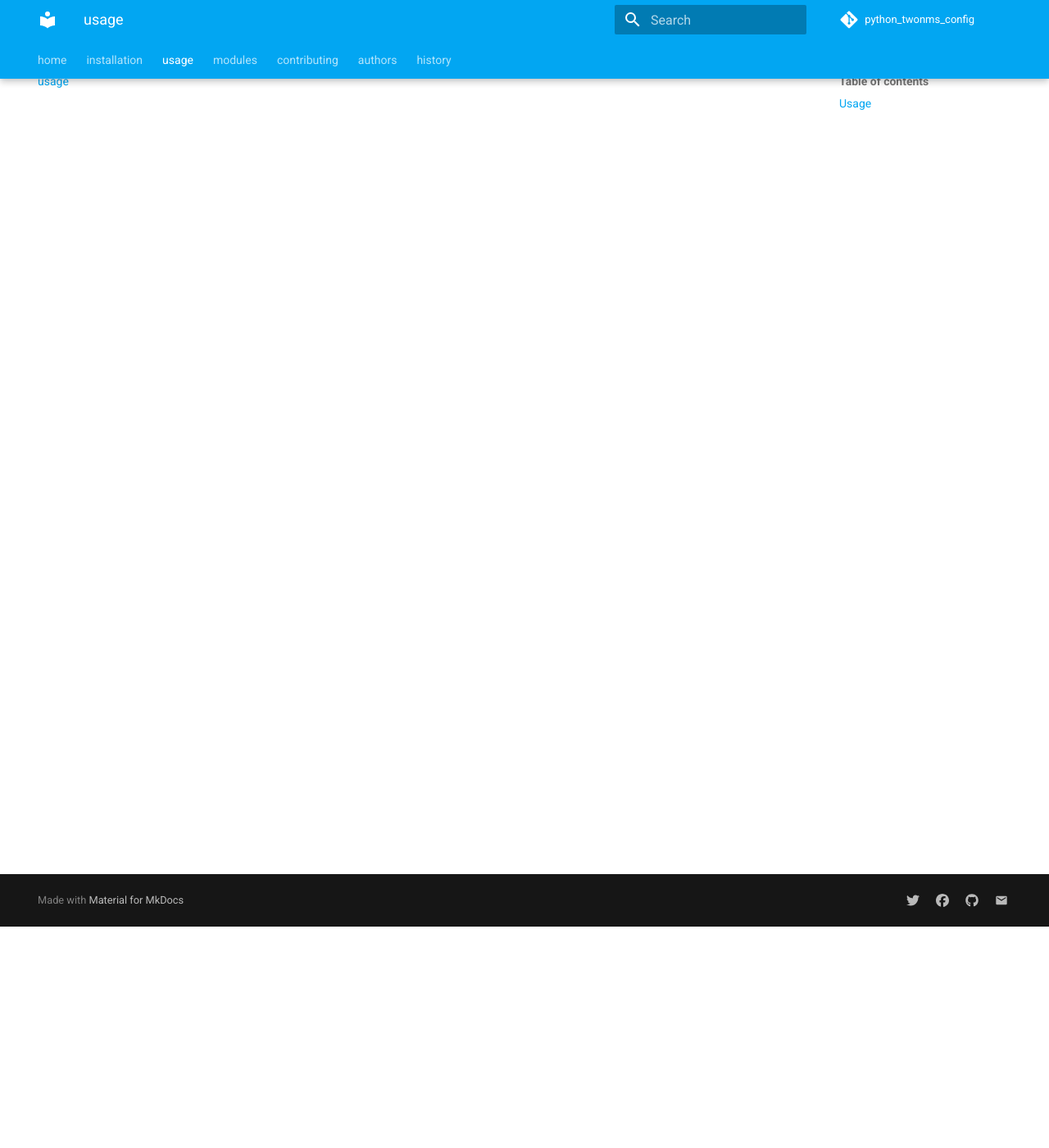
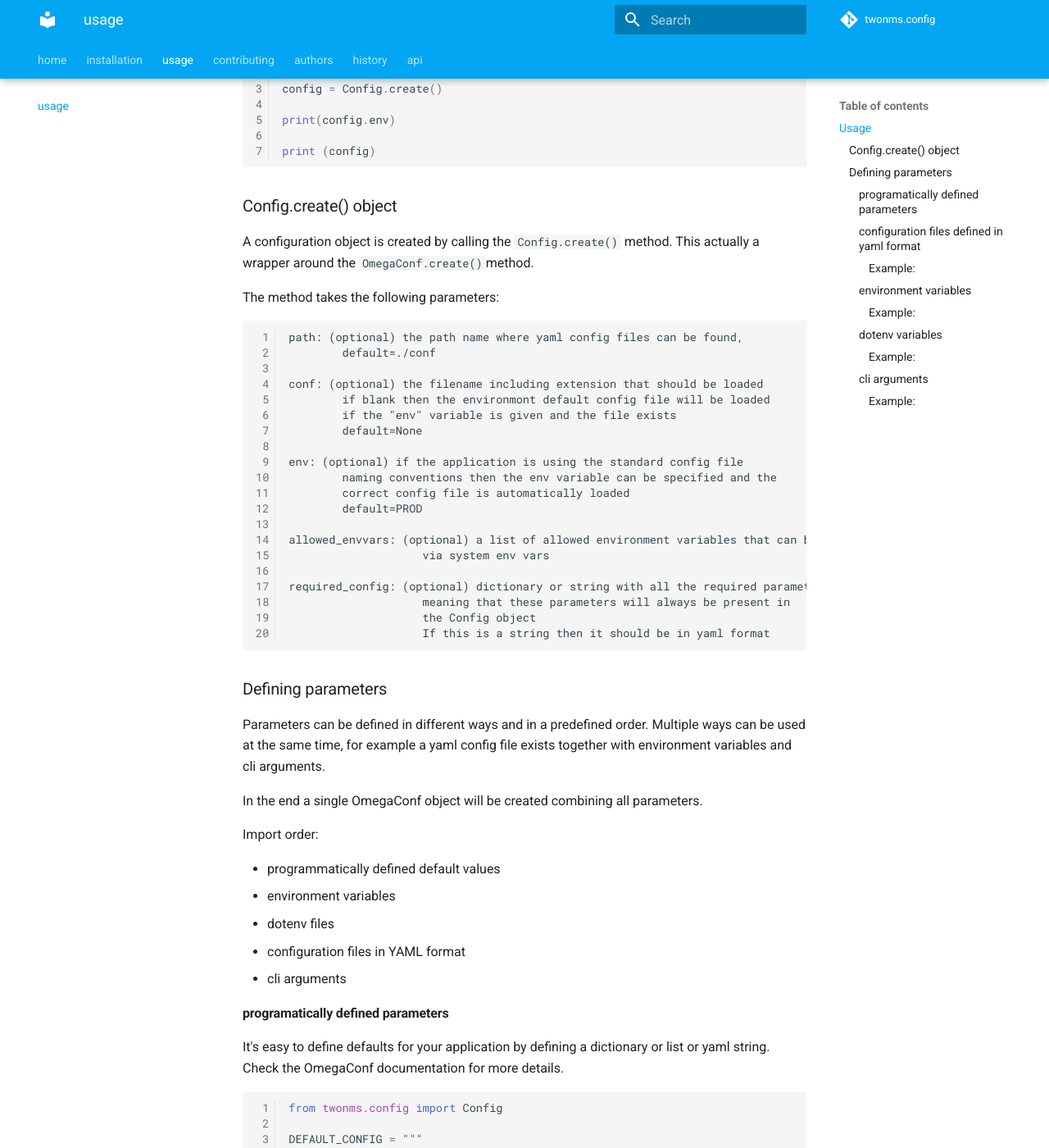
Before and after one commit to mwallraf/python_twonms_config, an MkDocs documentation site: the page built from docs/usage.md, in a window 1280 px wide and 1400 px high, scrolled down 270 px. Shown: the whole window at 82% size. Built offline with MkDocs 1.6.1 and Material for MkDocs 9.7.7, drawn with Linux system fonts in a browser that asks for light colours; comment, search, counter and statistics services are not loaded; some of the changed text lies outside the part shown.

````diff
--- a/docs/usage.md
+++ b/docs/usage.md
@@ -2,6 +2,185 @@
 
 To use Python 2NMS config manager in a project
 
+```python
+from twonms.config import Config
+
+config = Config.create()
+
+print(config.env)
+
+print (config)
 ```
-    import python_twonms_config
+
+## Config.create() object
+
+A configuration object is created by calling the `Config.create()` method. This actually a wrapper around the `OmegaConf.create()`method.
+
+The method takes the following parameters:
+
+    path: (optional) the path name where yaml config files can be found,
+            default=./conf
+
+    conf: (optional) the filename including extension that should be loaded
+            if blank then the environmont default config file will be loaded
+            if the "env" variable is given and the file exists
+            default=None
+
+    env: (optional) if the application is using the standard config file
+            naming conventions then the env variable can be specified and the
+            correct config file is automatically loaded
+            default=PROD
+
+    allowed_envvars: (optional) a list of allowed environment variables that can be loaded
+                        via system env vars
+
+    required_config: (optional) dictionary or string with all the required parameters,
+                        meaning that these parameters will always be present in
+                        the Config object
+                        If this is a string then it should be in yaml format
+
+## Defining parameters
+
+Parameters can be defined in different ways and in a predefined order. Multiple ways can be used at the same time, for example a yaml config file exists together with environment variables and cli arguments.
+
+In the end a single OmegaConf object will be created combining all parameters.
+
+Import order:
+
+-   programmatically defined default values
+-   environment variables
+-   dotenv files
+-   configuration files in YAML format
+-   cli arguments
+
+### programatically defined parameters
+
+It's easy to define defaults for your application by defining a dictionary or list or yaml string. Check the OmegaConf documentation for more details.
+
+```python
+from twonms.config import Config
+
+DEFAULT_CONFIG = """
+name: maarten
+debug: true
+"""
+
+config = Config.create(required_config=DEFAULT_CONFIG)
+
+print(config.name)
 ```
+
+### configuration files defined in yaml format
+
+It is possible to store all your application parameters in yaml files. You can specifically refer to a file or you can use the default filenames and then the `environment` parameter will define which config file will be loaded (if it exists).
+
+If no filename is specified and no `environment` parameter is defined then the filename `./conf/producation.yaml` will be loaded automatically if it exists.
+
+Default config folder = `./conf`
+
+Default config filenames and matching environment variable:
+
+| environment | config file      |
+| ----------- | ---------------- |
+| PROD        |  production.yaml |
+| DEV         | development.yaml |
+| TEST        | test.yaml        |
+| DEBUG       | debug.yaml       |
+
+#### Example:
+
+```yaml
+---
+name: maarten
+description: production configuration file
+script: test.py
+  usage: test.py --help
+```
+
+Usage:
+
+```python
+
+from twonms.config import Config
+
+# create a config object with default parameters
+# this will search for the file ./conf/production.yaml
+config_default = Config.create()
+print(config_default.script.usage)
+
+# create a config object by specifying the debug environment
+# this will search for the file ./conf/debug.yaml
+config_debug = Config.create(required_config={"env": "DEBUG"})
+print(config_debug.script.usage)
+
+# create a config object with custom config folder and file
+config_custom = Config.create(path="./customfolder", conf="mycustomconfig.yaml")
+print(config_custom.name)
+```
+
+### environment variables
+
+Environment variables can be defined via system environment variables or via `.env` files which will be loaded automatically if it exists.
+
+To prevent all existing environment variables to be loaded into your configuration object, you'll have to specify which variables are allowed by specifying the `allowed_envvars`parameter in the `create()` method.
+
+#### Example:
+
+```python
+import os
+
+# simulate system environment variable
+os.environ("name", "maarten)
+
+from twonms.config import Config
+
+config = Config.create(allowed_envvars=["name"])
+
+print(config.name)
+```
+
+### dotenv variables
+
+Similar as with system environment variables you can also define envvars in a `.env` file, locally to the main script. The difference with system environment variables is that there is no need to define the allowed parameters, all parameters defined in the .env file will be loaded.
+
+#### Example:
+
+**.env file**
+
+```console
+name=maarten
+DEBUG=true
+```
+
+```python
+
+from twonms.config import Config
+
+config = Config.create()
+
+print(config.name, config.DEBUG)
+
+```
+
+### cli arguments
+
+The last method to load parameters is to use cli script arguments. All arguments will be loaded.
+
+#### Example:
+
+** myscript.py **
+
+```python
+
+from twonms.config import Config
+
+config = Config.create()
+
+print(config.env)
+```
+
+```console
+# start the script with extra arguments
+
+python myscript.py env=DEBUG
+```
--- a/mkdocs.yml
+++ b/mkdocs.yml
@@ -1,74 +1,74 @@
 site_name: Python 2NMS config manager
 # site_url: http://www.jieyu.ai
 repo_url: https://github.com/mwallraf/python_twonms_config
-repo_name: python_twonms_config
+repo_name: twonms.config
 #strict: true
 nav:
-  - home: index.md
-  - installation: installation.md
-  - usage: usage.md
-  - modules: api.md
-  - contributing: contributing.md
-  - authors: authors.md
-  - history: history.md
+    - home: index.md
+    - installation: installation.md
+    - usage: usage.md
+    - contributing: contributing.md
+    - authors: authors.md
+    - history: history.md
+    - api: api.md
 theme:
-  name: material
-  language: en
-  #logo: assets/logo.png
-  palette:
-    primary: light blue
-  features:
-    - navigation.indexes
-    - navigation.tabs
-    - navigation.instant
-    - navigation.tabs.sticky
+    name: material
+    language: en
+    #logo: assets/logo.png
+    palette:
+        primary: light blue
+    features:
+        - navigation.indexes
+        - navigation.tabs
+        - navigation.instant
+        - navigation.tabs.sticky
 markdown_extensions:
-  - pymdownx.emoji:
-      emoji_index: !!python/name:materialx.emoji.twemoji
-      emoji_generator: !!python/name:materialx.emoji.to_svg
-  - pymdownx.critic
-  - pymdownx.caret
-  - pymdownx.mark
-  - pymdownx.tilde
-  - pymdownx.tabbed
-  - attr_list
-  - pymdownx.arithmatex:
-      generic: true
-  - pymdownx.highlight:
-      linenums: true
-  - pymdownx.superfences
-  - pymdownx.details
-  - admonition
-  - toc:
-      baselevel: 2
-      permalink: true
-      slugify: !!python/name:pymdownx.slugs.uslugify
-  - meta
+    - pymdownx.emoji:
+          emoji_index: !!python/name:materialx.emoji.twemoji
+          emoji_generator: !!python/name:materialx.emoji.to_svg
+    - pymdownx.critic
+    - pymdownx.caret
+    - pymdownx.mark
+    - pymdownx.tilde
+    - pymdownx.tabbed
+    - attr_list
+    - pymdownx.arithmatex:
+          generic: true
+    - pymdownx.highlight:
+          linenums: true
+    - pymdownx.superfences
+    - pymdownx.details
+    - admonition
+    - toc:
+          baselevel: 2
+          permalink: true
+          slugify: !!python/name:pymdownx.slugs.uslugify
+    - meta
 plugins:
-  - include-markdown
-  - search:
-      lang: en
-  - mkdocstrings:
-      watch:
-        - python_twonms_config
+    - include-markdown
+    - search:
+          lang: en
+    - mkdocstrings:
+          watch:
+              - python_twonms_config
 extra:
-  social:
-    - icon: fontawesome/brands/twitter
-      # replace with your own tweet link below
-      link: http://www.jieyu.ai
-      name: Tweet
-    - icon: fontawesome/brands/facebook
-      # replace with your own facebook link below
-      link: http://www.jieyu.ai
-      name: Facebook
-    - icon: fontawesome/brands/github
-      link: https://github.com/mwallraf/python_twonms_config
-      name: Github
-    - icon: material/email
-      link: "mailto:mwallraf@2nms.com"
-  # to enable disqus, uncomment the following and put your disqus id below
-  # disqus: disqus_id
+    social:
+        - icon: fontawesome/brands/twitter
+          # replace with your own tweet link below
+          link: http://www.jieyu.ai
+          name: Tweet
+        - icon: fontawesome/brands/facebook
+          # replace with your own facebook link below
+          link: http://www.jieyu.ai
+          name: Facebook
+        - icon: fontawesome/brands/github
+          link: https://github.com/mwallraf/python_twonms_config
+          name: Github
+        - icon: material/email
+          link: "mailto:mwallraf@2nms.com"
+    # to enable disqus, uncomment the following and put your disqus id below
+    # disqus: disqus_id
 # uncomment the following and put your google tracking id below to enable GA
 #google_analytics:
-  #- UA-xxx
-  #- auto
+#- UA-xxx
+#- auto
````
Also changed, not shown: README.md (+14 -5 lines), docs/api.md (+1 -1 lines), pyproject.toml (+6 -4 lines), 10 other files.
